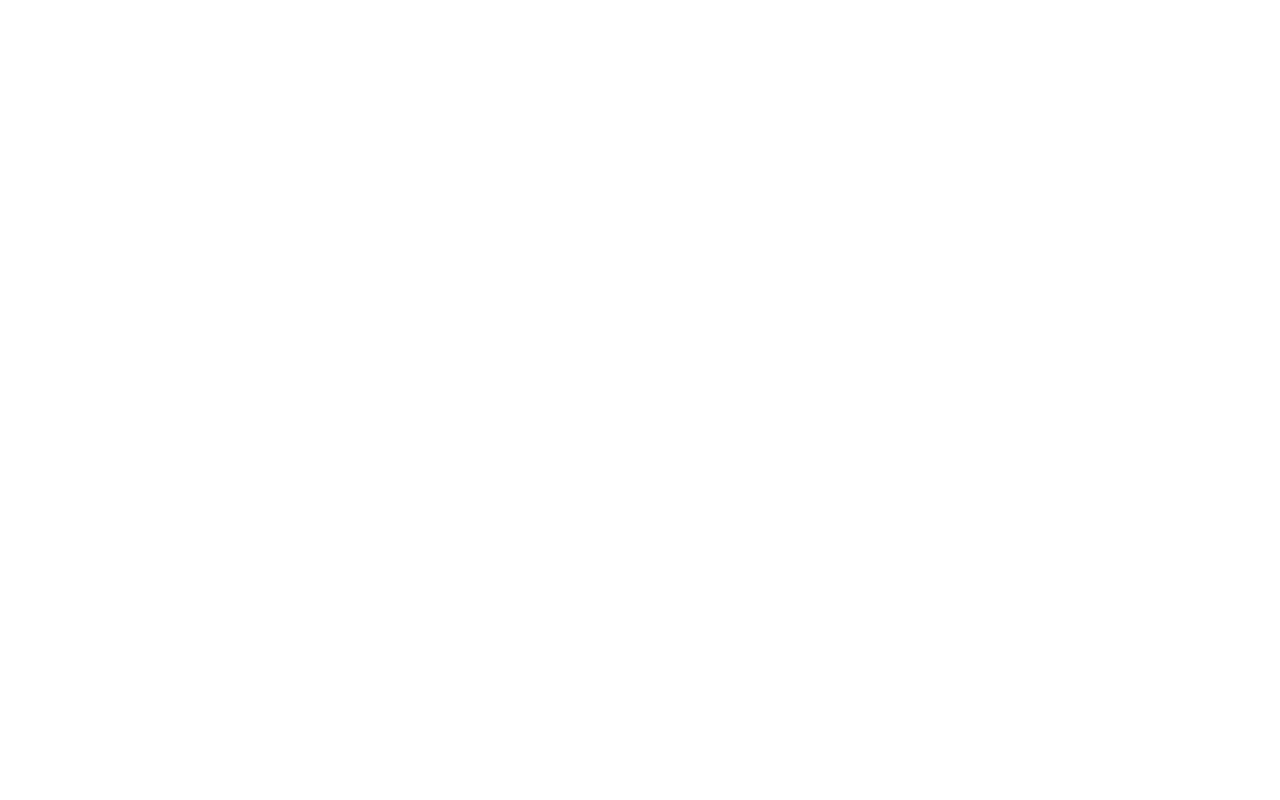
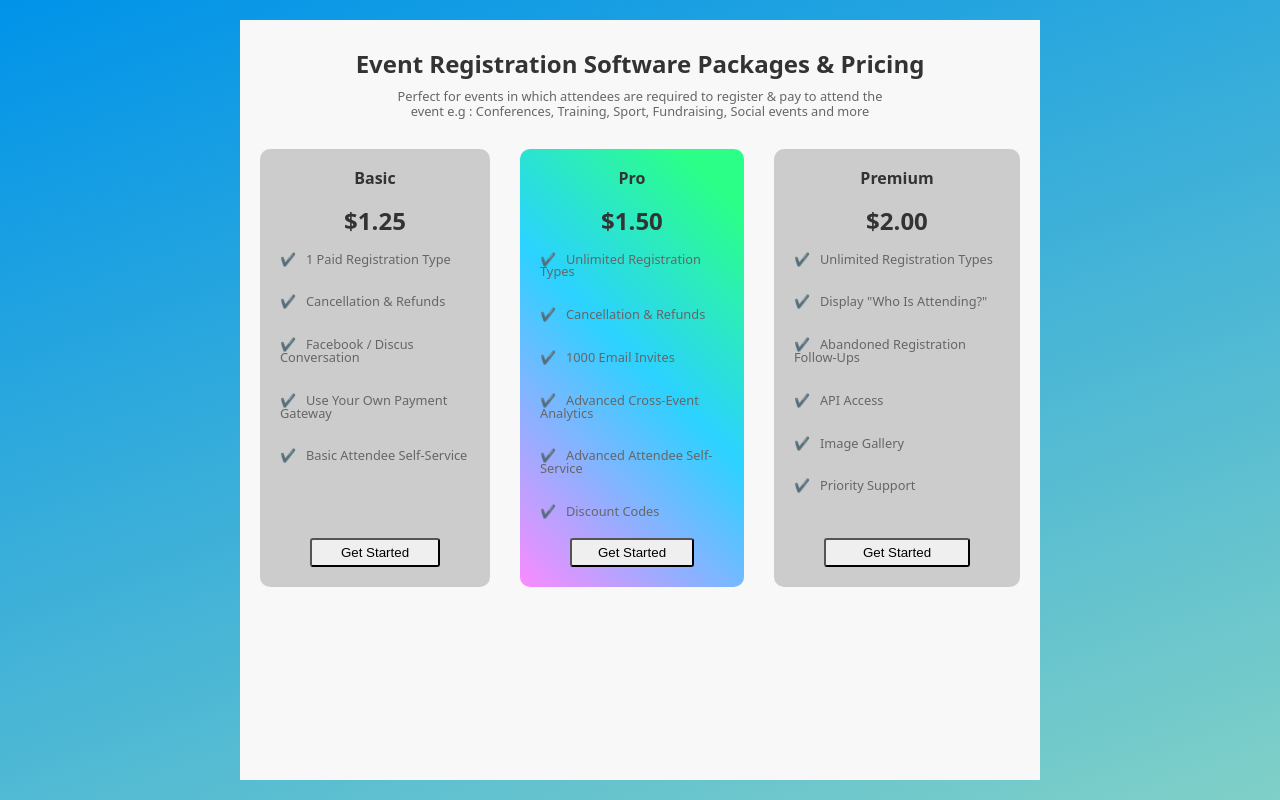
Before and after one commit to Nghia11205/f8-zoom-day-6, a plain HTML site: page pricing-flex.html in a window 1280 px wide. Drawn offline with Linux system fonts and the light colour scheme.

Commit message:
Nop bai 2

```diff
--- /dev/null
+++ b/css/pricing.css
@@ -0,0 +1,116 @@
+*{
+    box-sizing: border-box;
+}
+body{
+    font-family: system-ui, -apple-system, BlinkMacSystemFont, 'Segoe UI', Roboto, Oxygen, Ubuntu, Cantarell, 'Open Sans', 'Helvetica Neue', sans-serif;
+}
+.wrapper{
+    background-color: #0093E9;
+    background-image: linear-gradient(160deg, #0093E9 0%, #80D0C7 100%);
+
+    min-height: 100vh;
+    display: flex;
+}
+.pricing{
+    background:#f8f8f8;
+    width: 800px;
+    margin: 20px auto;
+    display: flex;
+    flex-direction: column;
+    gap: 30px;
+}
+.header{
+    margin-top: 30px;
+    text-align: center;
+    ;
+    display: flex;
+    flex-direction: column;
+    gap: 10px;
+}
+.heading{
+    font-size: 1.5rem;
+    font-weight: 700;
+    color: #333;
+}
+.text{
+    width: 62%;
+    font-size: 0.8rem;
+    color: #666;
+    line-height: 1.2;
+    margin: 0 auto;
+}
+.pricing-container{
+    display: flex;
+    justify-content: space-between;
+    gap: 30px;
+    padding: 0 20px;
+}
+.pricing-card{
+    background: #ccc;
+    border-radius: 10px;
+    padding: 20px;
+    display: flex;
+    flex-direction: column;
+    gap: 20px;
+    margin-bottom: 40px;
+}
+.card-title{
+    font-size: 1rem;
+    font-weight: 700;
+    color: #333;
+    text-align: center;
+}
+.card-price{
+    font-size: 1.5rem;
+    font-weight: 800;
+    color: #333;
+    text-align: center;
+}
+.card-features{
+    display: flex;
+    flex-direction: column;
+    gap: 30px;
+}
+.card-features li{
+    font-size: 0.8rem;
+    color: #666;
+    list-style: none;
+}
+.card-features li::before{
+    content: "✔️";
+    margin-right: 10px;
+}
+.btn{
+    margin-top: auto;
+    margin-left: 30px;
+    margin-right: 30px;
+    padding: 5px;
+    border-radius: 3px;
+}
+.pricing-card:nth-child(2){
+    background-color: #FA8BFF;
+    background-image: linear-gradient(45deg, #FA8BFF 0%, #2BD2FF 52%, #2BFF88 90%);
+}
+.btn:hover{
+    background-color: #FBDA61;
+    background-image: linear-gradient(45deg, #FBDA61 0%, #FF5ACD 100%);
+    color: blue;
+    cursor: pointer;
+
+}
+.pricing-card:hover{
+    background-color: #FBDA61;
+    background-image: linear-gradient(45deg, #FBDA61 0%, #FF5ACD 100%);
+    color: blue;
+    cursor: pointer;
+    border: 10px;
+    padding: 20px;
+}
+.pricing-card:active, .btn:active{
+    background-color: #85FFBD;
+    background-image: linear-gradient(45deg, #85FFBD 0%, #FFFB7D 100%);
+    color: blue;
+    cursor: pointer;
+    border: 10px;
+    padding: 20px;
+}
--- a/cv-flex.html
+++ b/cv-flex.html
@@ -7,7 +7,7 @@
     <link rel="stylesheet" href="./css/reset.css">
 
     <link rel="stylesheet" href="https://cdnjs.cloudflare.com/ajax/libs/font-awesome/6.7.2/css/all.min.css" integrity="sha512-Evv84Mr4kqVGRNSgIGL/F/aIDqQb7xQ2vcrdIwxfjThSH8CSR7PBEakCr51Ck+w+/U6swU2Im1vVX0SVk9ABhg==" crossorigin="anonymous" referrerpolicy="no-referrer" />
-    <link rel="stylesheet" href="./css/style.css">
+    <link rel="stylesheet" href="./css/cv-flex.css">
 </head>
 <body>
     <div class="wrapper">
--- a/pricing-flex.html
+++ b/pricing-flex.html
@@ -0,0 +1,61 @@
+<!DOCTYPE html>
+<html lang="en">
+<head>
+    <meta charset="UTF-8">
+    <meta name="viewport" content="width=device-width, initial-scale=1.0">
+    <title>Pricing-Flex</title>
+    <link rel="stylesheet" href="./css/reset.css">
+    <link rel="stylesheet" href="./css/pricing.css">
+</head>
+<body>
+    <div class="wrapper">
+        <div class="pricing">
+            <div class="header">
+                <h1 class="heading">Event Registration Software Packages & Pricing</h1>
+                <p class="text">Perfect for events in which attendees are required to register & pay to attend the event e.g : Conferences, Training, Sport, Fundraising, Social events and more</p>
+            </div>
+            <div class="pricing-container">
+                <div class="pricing-card">
+                    <h2 class="card-title">Basic</h2>
+                    <p class="card-price   ">$1.25</p>
+                    <ul class="card-features">
+                        <li>1 Paid Registration Type</li>
+                        <li>Cancellation & Refunds</li>
+                        <li>Facebook / Discus Conversation</li>
+                        <li>Use Your Own Payment Gateway</li>
+                        <li>Basic Attendee Self-Service</li>
+                    </ul>
+                    <button class="btn"><span>Get Started</span></button>
+                </div>
+                <div class="pricing-card">
+                    <h2 class="card-title">Pro</h2>
+                    <p class="card-price   ">$1.50</p>
+                    <ul class="card-features">
+                        <li>Unlimited Registration Types</li>
+                        <li>Cancellation & Refunds</li>
+                        <li>1000 Email Invites</li>
+                        <li>Advanced Cross-Event Analytics</li>
+                        <li>Advanced Attendee Self-Service</li>
+                        <li>Discount Codes</li>
+                    </ul>
+                    <button class="btn"><span>Get Started</span></button>
+                </div>
+                <div class="pricing-card">
+                    <h2 class="card-title">Premium</h2>
+                    <p class="card-price   ">$2.00</p>
+                    <ul class="card-features">
+                        <li>Unlimited Registration Types</li>
+                        <li>Display "Who Is Attending?"</li>
+                        <li>Abandoned Registration Follow-Ups</li>
+                        <li>API Access</li>
+                        <li>Image Gallery</li>
+                        <li>Priority Support</li>
+                    </ul>
+                    <button class="btn"><span>Get Started</span></button>
+                </div>
+            </div>
+
+        </div>
+    </div>
+</body>
+</html>
```
Also changed, not shown: css/cv-flex.css (renamed from css/style.css).
